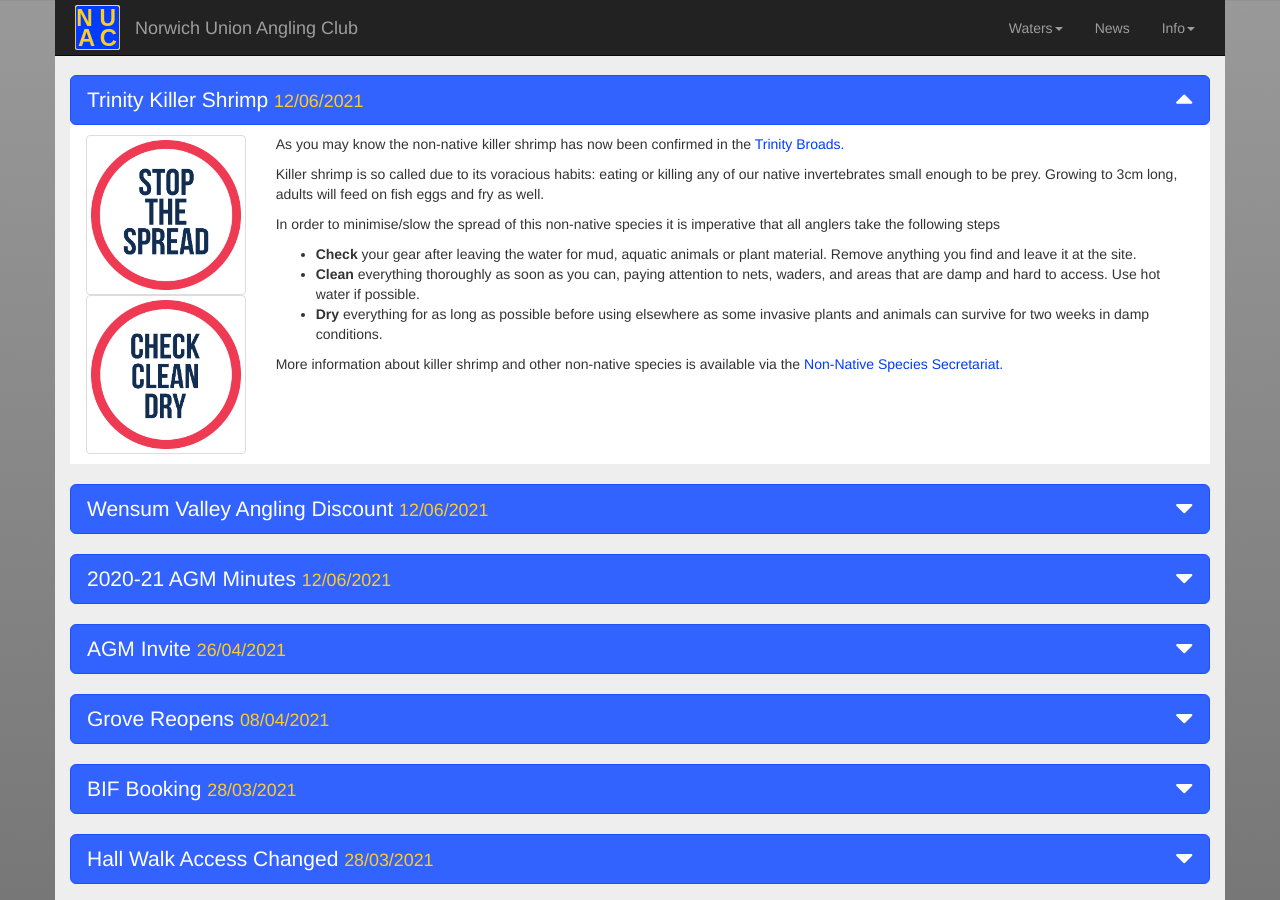
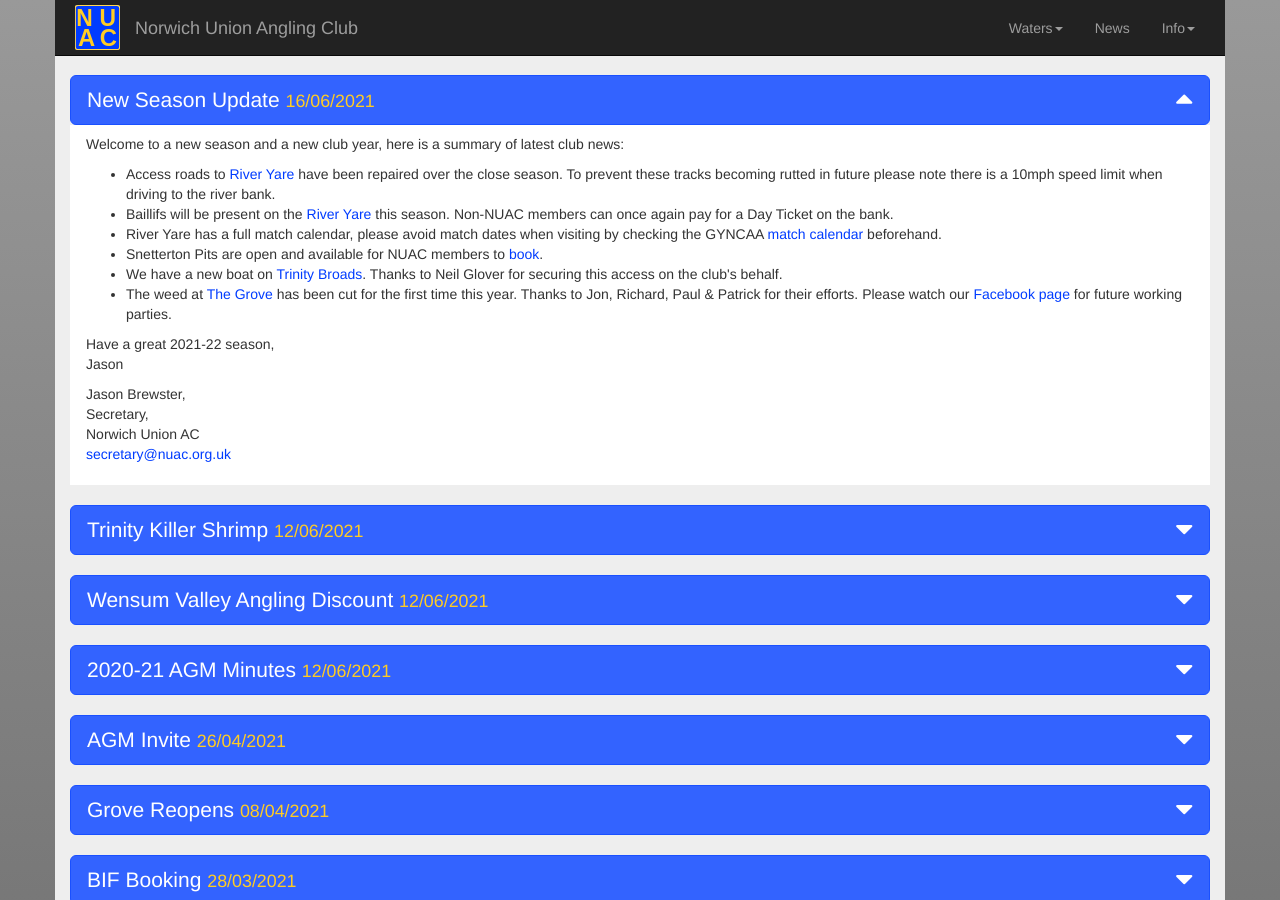
Before and after one commit to nuac-admin/nuac-release-four, a Jekyll site: the page built from news/news.html, in a window 1280 px wide and 900 px high. Built offline with Jekyll 4.4.1, drawn with Linux system fonts in a browser that asks for light colours; nearby versions of some CDN libraries.

Commit message:
add news update

```diff
--- a/news/news.html
+++ b/news/news.html
@@ -11,11 +11,36 @@ keywords: NUAC, Norwich Union Angling Club, fishing club, news, 2017, 2018, 2019
   <div class="row top-spacer">
     <div class="col-xs-12 col-md-12">
       <button type="button" class="btn btn-primary btn-lg btn-block btn-block-txt" data-toggle="collapse"
-        data-target="#news-current"><span class="pull-left">Trinity Killer Shrimp <small>12/06/2021</small></span><span
+        data-target="#news-current"><span class="pull-left">New Season Update <small>16/06/2021</small></span><span
           class="pull-right"><i class="hidden-xs indicator fas fa-caret-up fa-caret-up-inverse fa-lg"></i><i
             class="visible-xs indicator fas fa-caret-up fa-caret-up-inverse fa-lg"></i></span></button>
 
       <div id="news-current" class="collapse in">
+        <div class="NI-format">
+          <p>Welcome to a new season and a new club year, here is a summary of latest club news:</p>
+          <ul>
+            <li>Access roads to <a href="../waters/yare.html">River Yare</a> have been repaired over the close season.  To prevent these tracks becoming rutted in future please note there is a 10mph speed limit when driving to the river bank.</li>
+            <li>Baillifs will be present on the <a href="../waters/yare.html">River Yare</a> this season.  Non-NUAC members can once again pay for a Day Ticket on the bank.</li>
+            <li>River Yare has a full match calendar, please avoid match dates when visiting by checking the GYNCAA <a href="{{base}}{{site.data.site.docs-folder}}GYNCAA_FIXTURES.pdf" target="_blank">match calendar</a> beforehand.</li>
+            <li>Snetterton Pits are open and available for NUAC members to <a href="../waters/snetterton.html#water-booking">book</a>.</li>
+            <li>We have a new boat on <a href="../waters/trinity.html">Trinity Broads</a>.  Thanks to Neil Glover for securing this access on the club's behalf.</li>
+            <li>The weed at <a href="../waters/grove.html">The Grove</a> has been cut for the first time this year.  Thanks to Jon, Richard, Paul & Patrick for their efforts.  Please watch our <a href="https://www.facebook.com/pages/Norwich-Union-Angling-Club/222668947831657" target="_blank">Facebook page</a> for future working parties.</li>
+          </ul>
+          <p>Have a great 2021-22 season, <br>Jason</p>
+          <p>Jason Brewster,<br>Secretary,<br>Norwich Union AC<br><a href="mailto:secretary@nuac.org.uk">secretary@nuac.org.uk</a></p>
+
+        </div>
+      </div> <!-- END OF collapse  -->
+    </div> <!-- END OF col  -->
+  </div> <!-- END OF row  -->
+
+<div class="row">
+  <div class="col-xs-12 col-md-12">
+    <button type="button" class="btn btn-primary btn-lg btn-block btn-block-txt" data-toggle="collapse"
+      data-target="#NI112"><span class="pull-left">Trinity Killer Shrimp <small>12/06/2021</small></span><span
+        class="pull-right"><i class="indicator fas fa-caret-down fa-caret-down-inverse fa-lg"></i></span></button>
+
+      <div id="NI112" class="collapse">
         <div class="NI-format">
           <div class="row">
             <div class="col-xs-12 col-sm-4 col-md-2">
```
